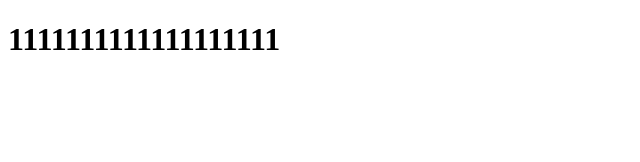
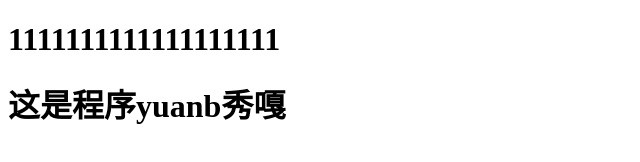
Before and after one commit to luyuyong2hao/git-yes, a plain HTML site: page index.html in a window 1280 px wide. Shown: the whole page, without its empty margins (0-640 px from the left). Drawn offline with Linux system fonts and the light colour scheme.

Commit message:
程序员b修改

```diff
--- a/index.html
+++ b/index.html
@@ -6,5 +6,6 @@
 </head>
 <body>
 	<h1>1111111111111111111</h1>
+	<h1>这是程序yuanb秀嘎</h1>
 </body>
 </html>
```
